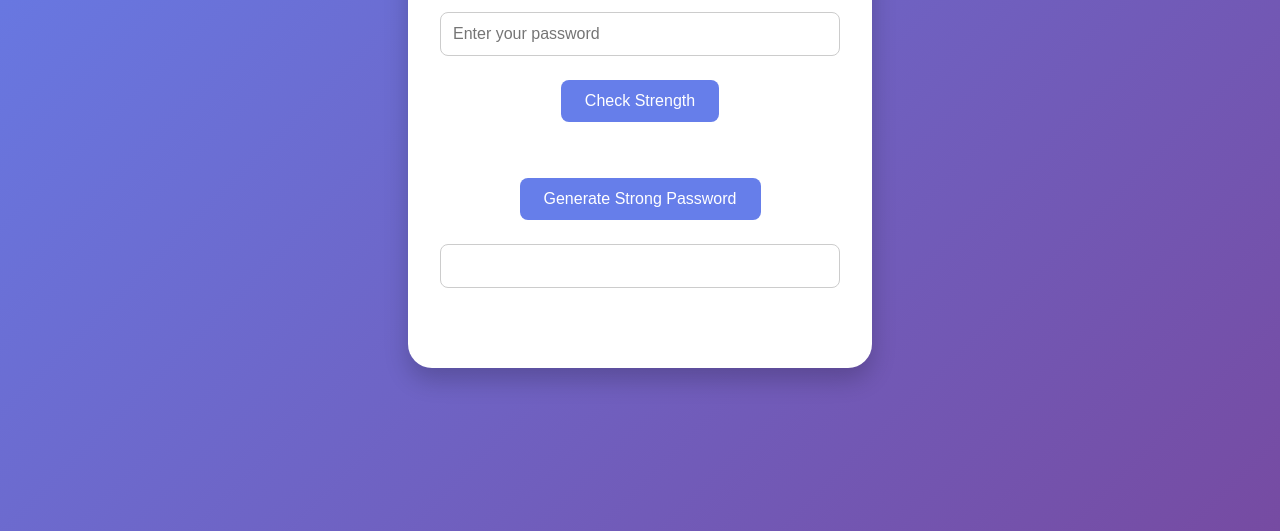
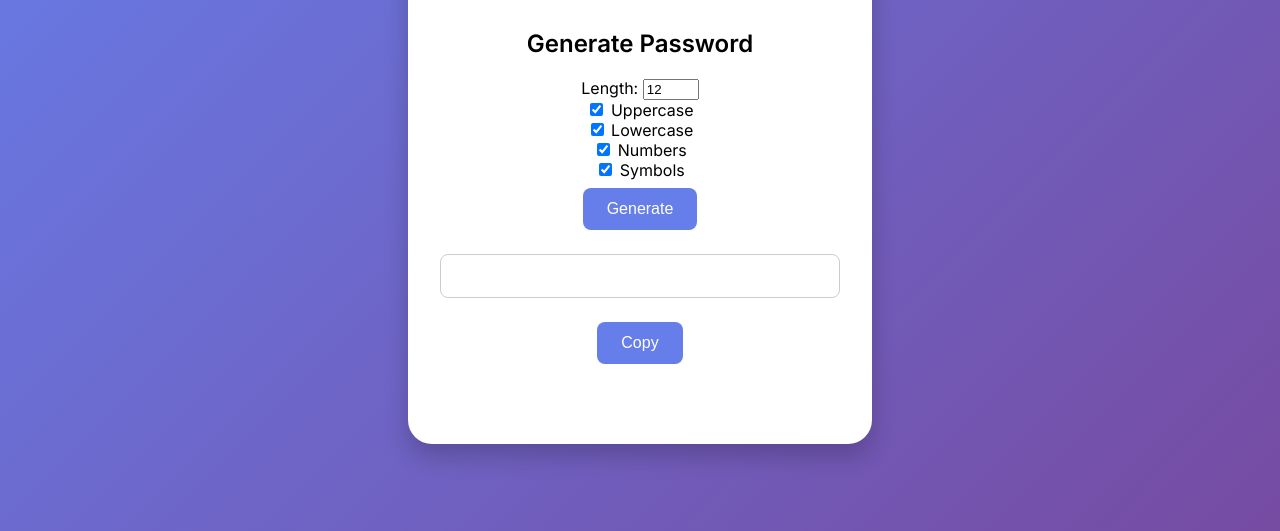
Before and after one commit to EF-Code/password-checker, a plain HTML site: page index.html in a window 1280 px wide. Shown: the part 269-800 px from the top of the page. Drawn offline with Linux system fonts and the light colour scheme.

Commit message:
Revamped index.html, adding new features

```diff
--- a/index.html
+++ b/index.html
@@ -1,22 +1,36 @@
 <!DOCTYPE html>
 <html lang="en">
 <head>
-    <meta charset="UTF-8">
-    <meta name="viewport" content="width=device-width, initial-scale=1.0">
+  <meta charset="UTF-8" />
+  <meta name="viewport" content="width=device-width, initial-scale=1.0"/>
   <title>Password Strength Checker & Generator</title>
-    <link rel="stylesheet" href="style.css">
+  <link rel="stylesheet" href="style.css" />
 </head>
 <body>
   <div class="container">
     <h1>Password Checker</h1>
+
     <div class="section">
-            <input type="text" id="passwordInput" placeholder="Enter your password">
-            <button onclick="checkStrength()">Check Strength</button>
+      <input type="text" id="passwordInput" placeholder="Enter your password" oninput="checkStrength()">
       <p id="strengthResult"></p>
     </div>
+
     <div class="section">
-            <button onclick="generatePassword()">Generate Strong Password</button>
+      <h2>Generate Password</h2>
+      <label>
+        Length:
+        <input type="number" id="lengthInput" value="12" min="6" max="32">
+      </label>
+      <br/>
+      <label><input type="checkbox" id="includeUppercase" checked> Uppercase</label><br/>
+      <label><input type="checkbox" id="includeLowercase" checked> Lowercase</label><br/>
+      <label><input type="checkbox" id="includeNumbers" checked> Numbers</label><br/>
+      <label><input type="checkbox" id="includeSymbols" checked> Symbols</label><br/>
+
+      <button onclick="generatePassword()">Generate</button>
       <input type="text" id="generatedPassword" readonly>
+      <button onclick="copyPassword()">Copy</button>
+      <p id="copyMessage"></p>
     </div>
   </div>
   <script src="script.js"></script>
```
Lines whose indentation alone changed are shown as unchanged.
